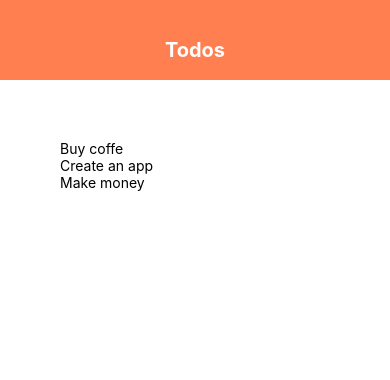
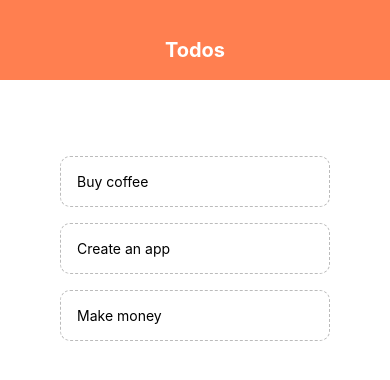
Before and after one commit to PedroMarianoAlmeida/to-do-list-react-native, a React Native app: screen / in a window 390 px wide. Shown: the top 380 px of the page. Built offline with nearby package versions, Linux system fonts and the light colour scheme.

Commit message:
Seconde part

```diff
--- a/App.js
+++ b/App.js
@@ -1,13 +1,19 @@
 import React, {useState} from 'react';
 import { StyleSheet, Text, View, FlatList} from 'react-native';
 import Header from './Components/Header'
+import ToDoItem from './Components/ToDoItem'
 
 export default function App() {
   const [todos, setTodos] = useState([
-    {text:"Buy coffe", key:"1"},
+    {text:"Buy coffee", key:"1"},
     {text:"Create an app", key:"2"},
     {text:"Make money", key:"3"}
   ]);
+
+  const deleteItem = (key) => {
+    const newList = todos.filter( (item) => item.key !== key);
+    setTodos(newList);
+  }
 
   return (
     <View style={styles.container}>
@@ -17,7 +23,7 @@ export default function App() {
         <View style={styles.list}>
           <FlatList
             data={todos}
-              renderItem={( { item } ) => <Text>{item.text}</Text> }
+              renderItem={( { item } ) => <ToDoItem item={ item } deleteItem={ deleteItem }/> }
           />
         </View>
 
--- /dev/null
+++ b/Components/ToDoItem.js
@@ -0,0 +1,29 @@
+import React from 'react';
+import { StyleSheet, Text, TouchableOpacity} from 'react-native';
+
+const ToDoItem = ( { item, deleteItem } ) => {
+    const handlePress = () => {
+        deleteItem(item.key)
+    }
+
+    return (
+        <TouchableOpacity onPress={handlePress}>
+            <Text style={styles.item}>
+                {item.text}
+            </Text>
+        </TouchableOpacity>
+    );
+}
+
+const styles = StyleSheet.create({
+    item: {
+        padding: 16,
+        marginTop: 16,
+        borderColor: '#bbb',
+        borderWidth: 1,
+        borderStyle: 'dashed',
+        borderRadius: 10
+    }
+})
+
+export default ToDoItem;
```
